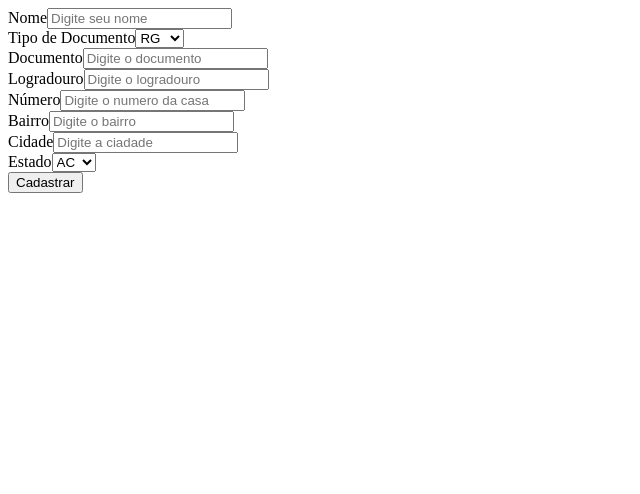
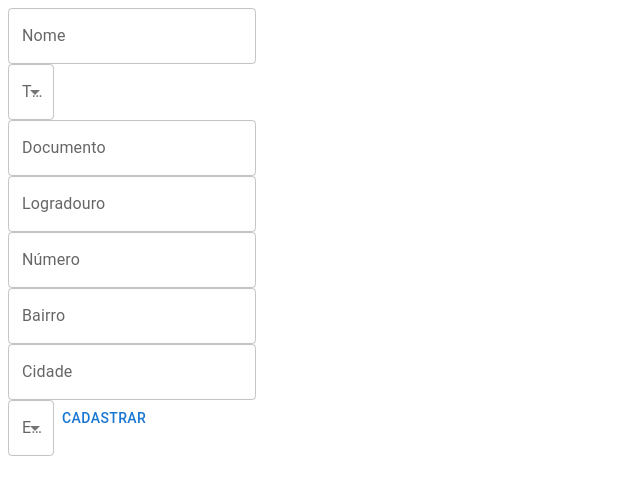
Before and after one commit to sergioruza/deslocamento-veicular, a Next.js app: page /signup-form/customer in a window 1280 px wide. Shown: the top 494 px of the page, without its empty margins (0-640 px from the left). Built offline with nearby package versions, Linux system fonts and the light colour scheme.

Commit message:
feat: swap tags for MUI tags

```diff
--- a/src/app/page.tsx
+++ b/src/app/page.tsx
@@ -12,16 +12,16 @@ export default function Home() {
   };
   return (
     <div>
-      <button onClick={handleExpandir}>Login</button>
+      <Button onClick={handleExpandir}>Login</Button>
       {expandido && (
         <div>
           <Link href="/signin-form/customer">Cliente</Link>
           <Link href="/signin-form/conductor">Condutor</Link>
         </div>
       )}
-      <button>
+      <Button>
         <Link href="/signup-form/customer">Cadastre-se</Link>
-      </button>
+      </Button>
       <Button variant="contained">
         <Link href="/signup-form/conductor">Trabalhe como motorista</Link>
       </Button>
--- a/src/components/Button.tsx
+++ b/src/components/Button.tsx
@@ -3,12 +3,13 @@ interface ButtonProps {
   onClick?: () => void;
   actionName: string;
 }
-const Button = ({ type, onClick, actionName }: ButtonProps) => {
+import { Button } from '@mui/material';
+const DefaultButton = ({ type, onClick, actionName }: ButtonProps) => {
   return (
-    <button type={type} onClick={onClick}>
+    <Button type={type} onClick={onClick}>
       {actionName}
-    </button>
+    </Button>
   );
 };
 
-export default Button;
+export default DefaultButton;
--- a/src/components/FormStartRide.tsx
+++ b/src/components/FormStartRide.tsx
@@ -7,7 +7,6 @@ import { car } from 'components/Conductors';
 import Button from './Button';
 import Input from './Input';
 
-import { yupResolver } from '@hookform/resolvers/yup';
 import axios from 'axios';
 
 interface IFormStartRideProps {
--- a/src/components/Input.tsx
+++ b/src/components/Input.tsx
@@ -1,4 +1,6 @@
 import { FieldValues, UseFormRegister, FieldErrors } from 'react-hook-form';
+
+import { TextField } from '@mui/material';
 
 interface InputProps {
   placeholder: string;
@@ -20,8 +22,8 @@ function Input({
 }: InputProps) {
   return (
     <div>
-      <label>{label}</label>
-      <input
+      <TextField
+        label={label}
         disabled={disabled}
         type={type}
         placeholder={placeholder}
--- a/src/components/Select.tsx
+++ b/src/components/Select.tsx
@@ -1,4 +1,6 @@
 import { FieldValues, UseFormRegister } from 'react-hook-form';
+
+import { FormControl, InputLabel, MenuItem, Select } from '@mui/material';
 
 interface SelectProps {
   options: string[];
@@ -8,19 +10,25 @@ interface SelectProps {
   disabled?: boolean;
 }
 
-const Select = ({ options, register, label, name, disabled }: SelectProps) => {
+const DefaultSelect = ({
+  options,
+  register,
+  label,
+  name,
+  disabled
+}: SelectProps) => {
   return (
-    <div>
-      <label>{label}</label>
-      <select disabled={disabled} {...register(name)}>
+    <FormControl>
+      <InputLabel>{label}</InputLabel>
+      <Select disabled={disabled} {...register(name)}>
         {options.map((option) => (
-          <option key={option} value={option}>
+          <MenuItem key={option} value={option}>
             {option}
-          </option>
+          </MenuItem>
         ))}
-      </select>
-    </div>
+      </Select>
+    </FormControl>
   );
 };
 
-export default Select;
+export default DefaultSelect;
```
